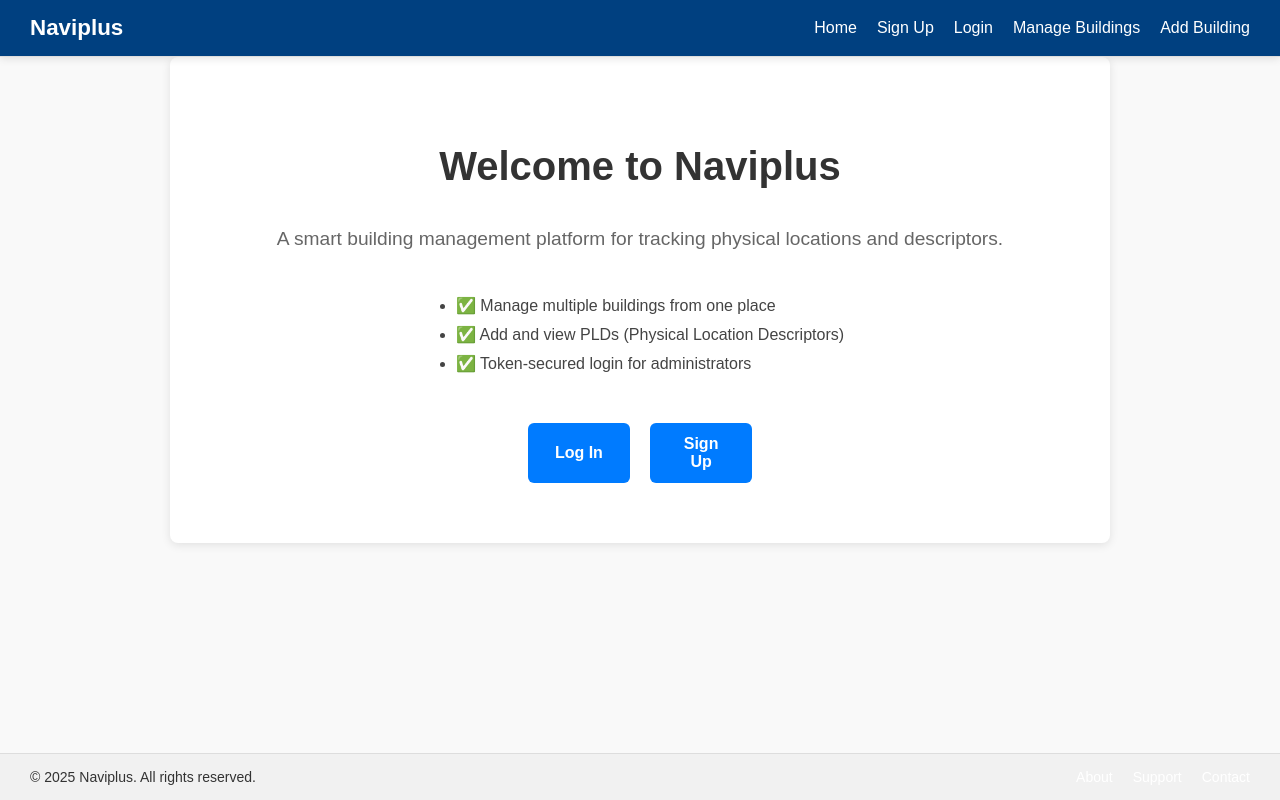
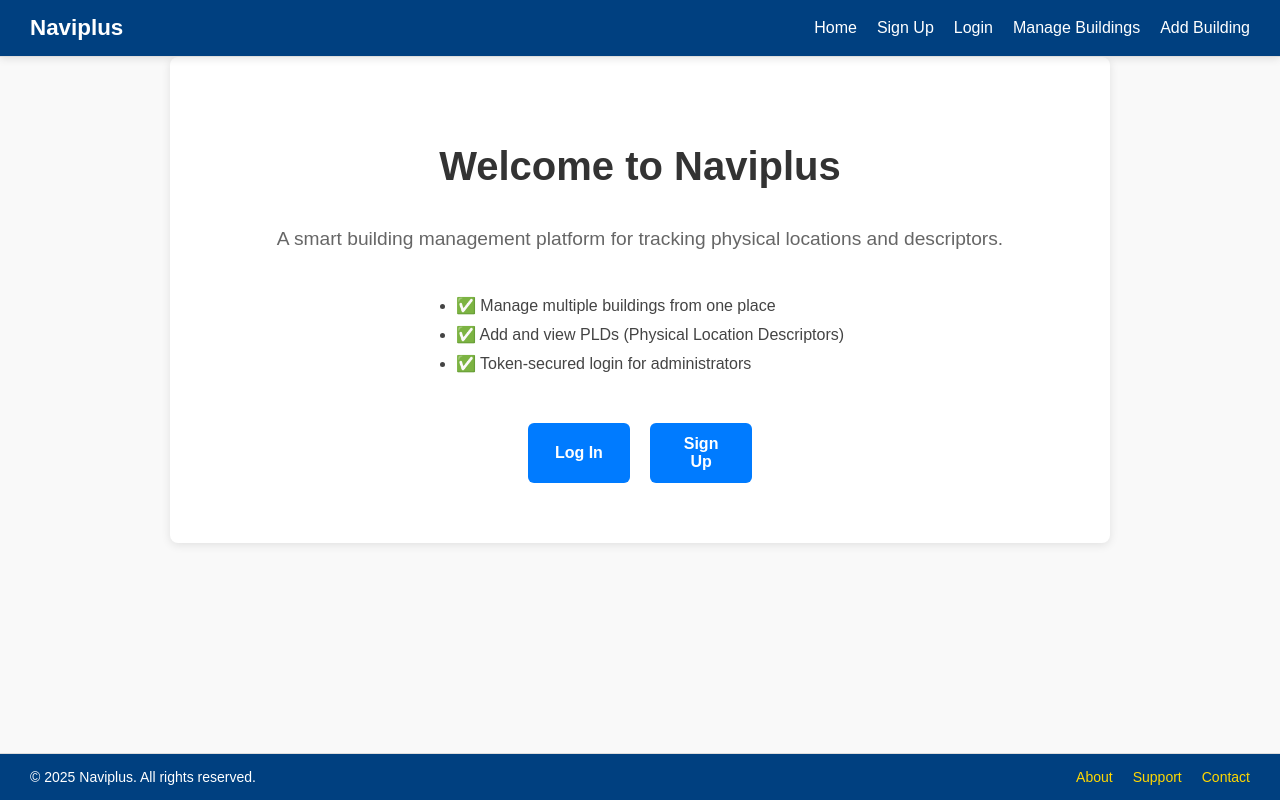
Before and after one commit to DUNCORIR/Naviplus, a React (Create React App) app in the folder admin-frontend/: page / in a window 1280 px wide. Built offline with nearby package versions, Linux system fonts and the light colour scheme.

Commit message:
Style: Harmonized footer with navbar colors and improved link contrast

```diff
--- a/admin-frontend/src/styles/Footer.css
+++ b/admin-frontend/src/styles/Footer.css
@@ -4,8 +4,8 @@
 ================================== */
 
 .footer-container {
-  background-color: #f1f1f1;
-  color: #333;
+  background-color: #004080;        /* Updated: Deep blue to match navbar */
+  color: white;                     /* Updated: White text for contrast */
   padding: 15px 30px;
   display: flex;
   justify-content: space-between;
@@ -19,18 +19,20 @@
   font-weight: 500;
 }
 
+/* Right links section inside footer */
 .footer-right a {
   margin-left: 20px;
-  color: #ffffff;
+  color: #ffd700;                   /* Updated: Gold/yellow links for contrast */
   text-decoration: none;
   font-weight: 500;
 }
 
 .footer-right a:hover {
   text-decoration: underline;
-  color: #0056b3;
+  color: #ffffff;                   /* White on hover */
 }
 
+/* Backup footer class (not used but retained for fallback) */
 .footer {
   padding: 15px;
   text-align: center;
```
